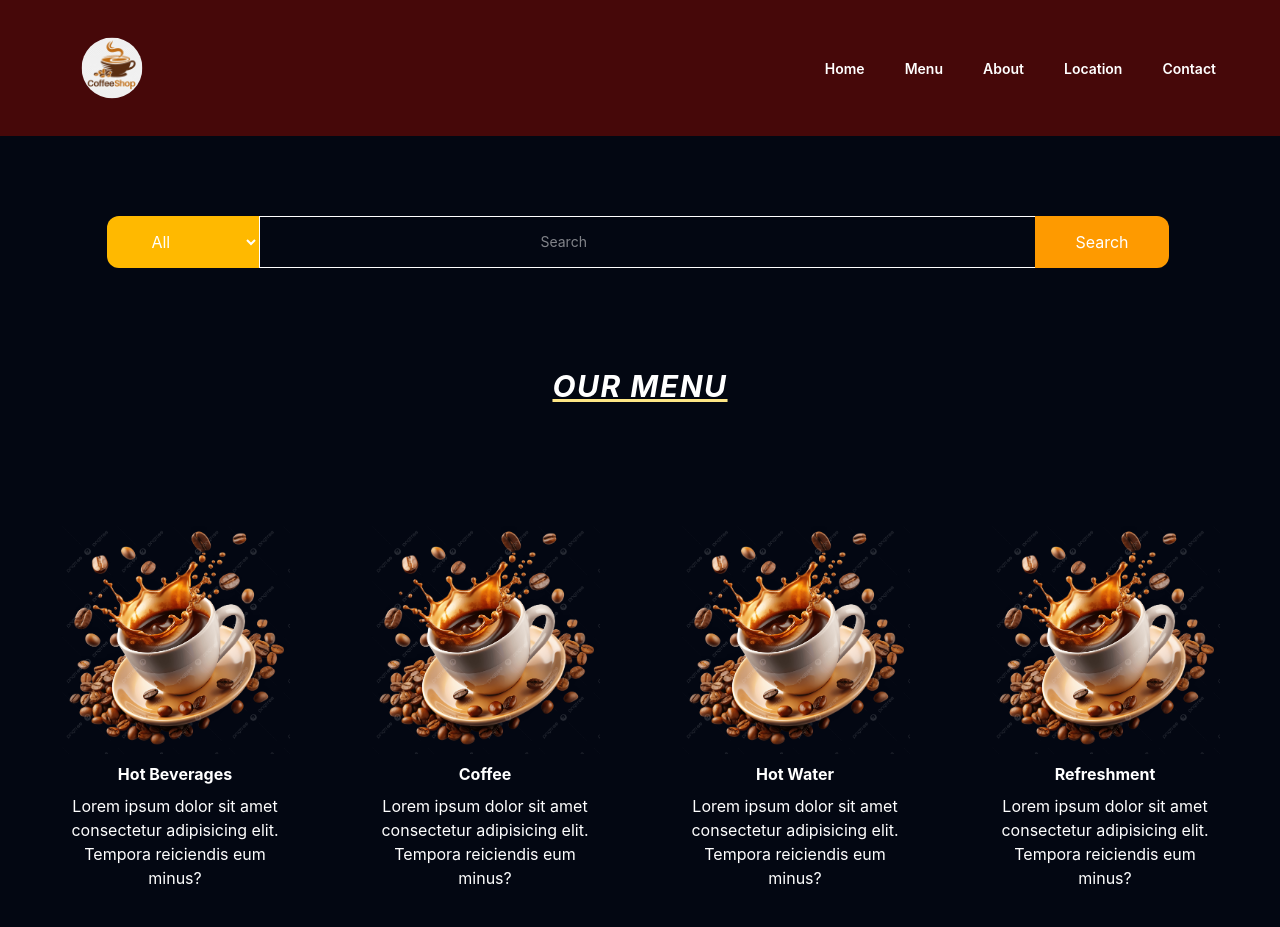
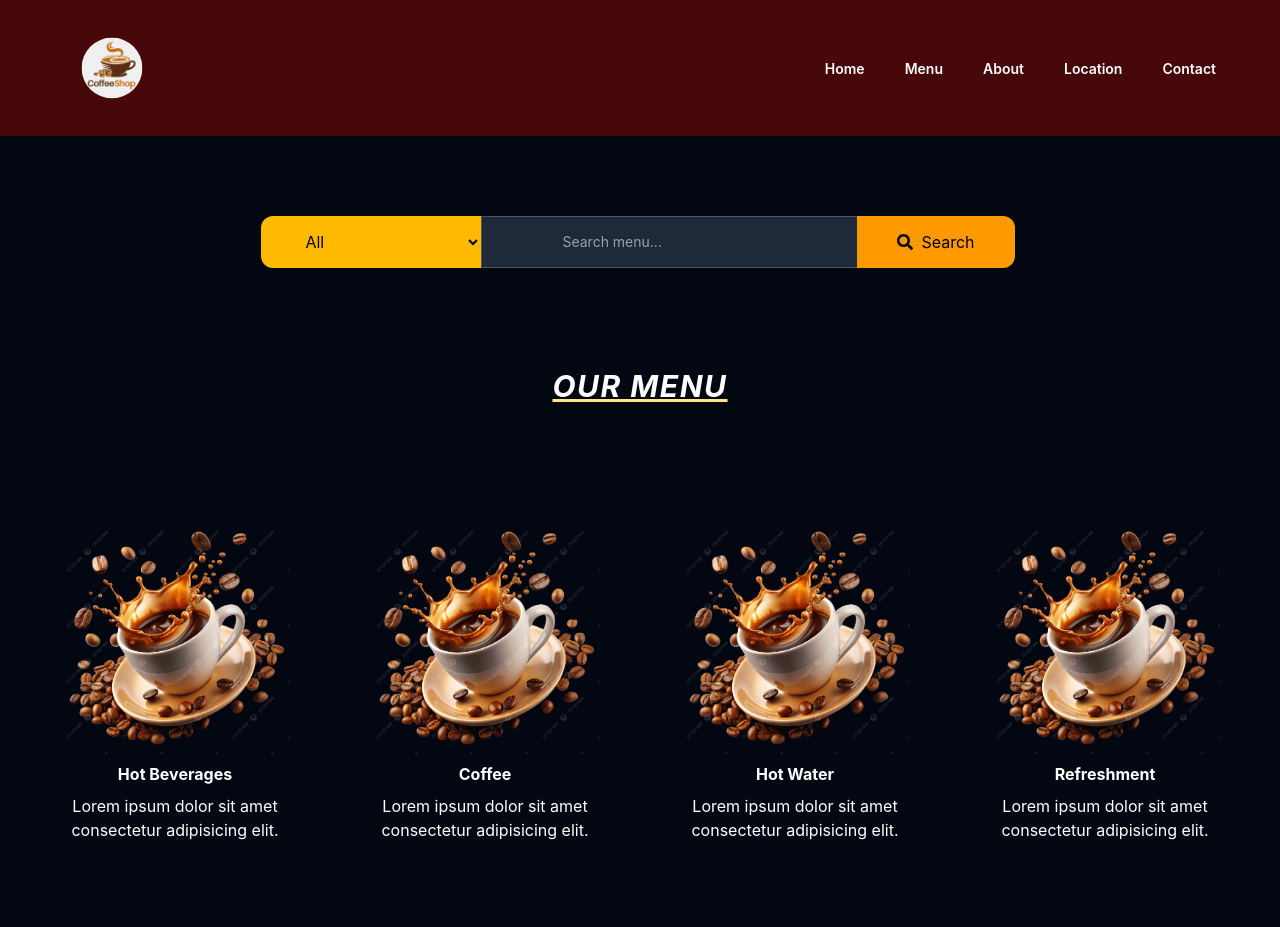
Before and after one commit to Rhsti/Coffee-Shop, a React (Vite) app: page /Menu in a window 1280 px wide. Shown: the top 927 px of the page. Built offline with nearby package versions, Linux system fonts and the light colour scheme.

Commit message:
Add search and filter to menu

```diff
--- a/src/pages/home/Home.jsx
+++ b/src/pages/home/Home.jsx
@@ -1,13 +1,13 @@
 import Footer from '../../component/footer/Footer'
 import Header from '../../component/header/Header'
 import Herosection from '../../component/herosection/Herosection'
-import { FaCoffee, FaHeart } from 'react-icons/fa'
 import buttercroissant from '../../assets/buttercroissant.jpg'
 import tea from '../../assets/tea.jpg'
 import coffee from '../../assets/coffee.jpg'
 import sandwich from '../../assets/sandwich.jpg'
 import smoothie from '../../assets/smoothie.jpg'
 import rezeptsmoothie from '../../assets/rezept-smoothie.jpg'
+import { FaCoffee, FaHeart } from 'react-icons/fa'
 function Home() {
   return (
     // <div >
@@ -21,13 +21,15 @@ function Home() {
       <main className="flex-1 ">
          <div className='flex flex-col items-center
          justify-center mt-10 gap-6 md:text-xl text-lg m-10 '>
-          <h1 className='text-amber-300 md:text-4xl text-xl font-bold uppercase underline italic pb-5'>Welcome to Our Coffee Shop {FaCoffee}</h1>
+          <h1 className='decoration-amber-400 md:text-4xl text-xl font-bold uppercase underline italic pb-5'>Welcome to Our Coffee Shop
+            <FaCoffee className='inline ml-2'/></h1>
           <p className='font-bold '>Good coffee. Great moments. A place to feel at home.</p>
           <p className='md:max-w-5xl max-w-3xl md:text-center leading-8 md:tracking-wider tracking-normal'>Welcome to our coffee shop, where every cup is made with care and every visit is meant to be enjoyed. From rich, freshly brewed coffee to delicious pastries
             and cozy surroundings, we are here to make your day a little better.</p>
           <p className='md:max-w-5xl max-w-3xl md:text-center leading-8 md:tracking-wider tracking-normal'>Whether you are starting your morning, catching up with friends, or simply taking a
              moment for yourself,<span className='font-bold'> you are always welcome here.</span></p>
-           <p className='font-bold'>Come in, grab your favorite cup, and stay awhile. {FaCoffee} {FaHeart}</p>
+           <p className='font-bold'>Come in, grab your favorite cup, and stay awhile.
+           <FaHeart className='inline ml-2 text-red-700'/> </p>
            <h2 className='mt-10 font-bold text-2xl underline italic uppercase'>gallery</h2>
          </div>
         {/*  max-w-100 w-full mx-auto */}
--- a/src/pages/menu/Menu.jsx
+++ b/src/pages/menu/Menu.jsx
@@ -1,88 +1,191 @@
-import { FaSearch } from "react-icons/fa"
-import Footer from "../../component/footer/Footer"
-import Header from "../../component/header/Header"
-import HotBeverages from '../../assets/flying-cup-of-coffee.png'
 
+import { useState } from "react";
+import { FaSearch } from "react-icons/fa";
+
+import Footer from "../../component/footer/Footer";
+import Header from "../../component/header/Header";
+import HotBeverages from "../../assets/flying-cup-of-coffee.png";
+
+// Menu data
+const menuItems = [
+  {
+    id: 1,
+    name: "Hot Beverages",
+    category: "hot",
+    description:
+      "Lorem ipsum dolor sit amet consectetur adipisicing elit.",
+    image: HotBeverages,
+  },
+  {
+    id: 2,
+    name: "Coffee",
+    category: "coffee",
+    description:
+      "Lorem ipsum dolor sit amet consectetur adipisicing elit.",
+    image: HotBeverages,
+  },
+  {
+    id: 3,
+    name: "Hot Water",
+    category: "water",
+    description:
+      "Lorem ipsum dolor sit amet consectetur adipisicing elit.",
+    image: HotBeverages,
+  },
+  {
+    id: 4,
+    name: "Refreshment",
+    category: "refreshment",
+    description:
+      "Lorem ipsum dolor sit amet consectetur adipisicing elit.",
+    image: HotBeverages,
+  },
+  {
+    id: 5,
+    name: "Cold Beverages",
+    category: "cold",
+    description:
+      "Lorem ipsum dolor sit amet consectetur adipisicing elit.",
+    image: HotBeverages,
+  },
+];
 
 function Menu() {
 
+  const [search, setSearch] = useState("");
+  const [filter, setFilter] = useState("all");
+
+  // Search + filter
+  const filteredItems = menuItems.filter((item) => {
+    // Check if name matches search
+    const matchesSearch = item.name
+      .toLowerCase()
+      .includes(search.toLowerCase());
+
+    // Check if category matches filter
+    const matchesFilter =
+      filter === "all" || item.category === filter;
+
+    // Item must match BOTH
+    return matchesSearch && matchesFilter;
+  });
+
   return (
     <>
-    <div className="min-h-screen flex flex-col bg-gray-950 text-white">
-        <Header/>
-{/* flex flex-col items-center */}
-          <main className="flex-1 mt-20">
-           <section className="flex justify-center  ">
-             <form action="" className="flex gap-4  mx-5">
-                <select className="relative left-4 lg:px-10 md:px-6 px-2 rounded-l-xl bg-amber-400 outline-0" name="filter" id=""filter >
-              <option   value="all">All</option>
-              <option value="iphone">Iphone</option>
-             </select>
-               <input className="w-full p-3 lg:px-70  md:px-30 px-10 ps-9 bg-neutral-secondar
-              y-medium border border-default-medium text-heading
-              text-sm rounded-base focus:ring-brand focus:border-brand shadow-xs
-               placeholder:text-body"  type="search" name="search" id="search
-                " placeholder="Search" />
-                <button className="bg-amber-500 relative right-5 lg:px-10 md:px-6 px-2 py-3.5 rounded-r-xl">{FaSearch} Search</button>
+      <div className="min-h-screen flex flex-col bg-gray-950 text-white">
 
-             </form>
+        <Header />
 
-           </section>
-              <div className="flex justify-center mt-25 text-3xl
-              font-bold tracking-wider italic uppercase underline decoration-amber-200">
-                 <h1>Our Menu</h1>
+        <main className="flex-1 mt-20">
+
+
+          <section className="flex justify-center">
+            <form
+              className="flex gap-4 mx-5"
+              onSubmit={(e) => e.preventDefault()}
+            >
+
+
+              <select
+                value={filter}
+                onChange={(e) => setFilter(e.target.value)}
+                className="relative left-4 lg:px-10 md:px-6 px-2 rounded-l-xl bg-amber-400 text-black outline-0"
+              >
+                <option value="all">
+                  All
+                </option>
+
+                <option value="hot">
+                  Hot Beverages
+                </option>
+
+                <option value="coffee">
+                  Coffee
+                </option>
+
+                <option value="water">
+                  Hot Water
+                </option>
+
+                <option value="refreshment">
+                  Refreshment
+                </option>
+
+                <option value="cold">
+                  Cold Beverages
+                </option>
+              </select>
+
+
+              <input
+                className="w-full p-3 lg:px-20 md:px-10 px-5 bg-gray-800 border border-gray-600 text-white text-sm rounded-base outline-none focus:ring-2 focus:ring-amber-400 focus:border-amber-400 placeholder:text-gray-400"
+                type="search"
+                name="search"
+                placeholder="Search menu..."
+                value={search}
+                onChange={(e) => setSearch(e.target.value)}
+              />
+
+
+              <button
+                type="submit"
+                className="bg-amber-500 text-black relative right-5 lg:px-10 md:px-6 px-4 py-3.5 rounded-r-xl flex items-center gap-2"
+              >
+                <FaSearch />
+                Search
+              </button>
+
+            </form>
+          </section>
+
+
+          <div
+            className="flex justify-center mt-25 text-3xl
+            font-bold tracking-wider italic uppercase
+            underline decoration-amber-200"
+          >
+            <h1>Our Menu</h1>
+          </div>
+
+
+          <section
+            className="grid lg:grid-cols-4 md:grid-cols-3
+            grid-cols-2 mx-15 mt-30 mb-20 gap-20"
+          >
+
+            {filteredItems.map((item) => (
+              <div
+                key={item.id}
+                className="text-center"
+              >
+
+                <img
+                  src={item.image}
+                  className=""
+                  alt={item.name}
+                />
+
+                <h3 className="font-bold py-2">
+                  {item.name}
+                </h3>
+
+                <p className="hidden md:block min-w-50">
+                  {item.description}
+                </p>
+
               </div>
-           <section className="grid lg:grid-cols-4  md:grid-cols-3 grid-cols-2
-           mx-15
-            mt-30  mb-20 gap-20 ">
+            ))}
 
-            <div className="text-center">
-              <img src={HotBeverages} className="" alt="" />
-              <h3 className="font-bold py-2 ">Hot Beverages</h3>
-              <p className="hidden md:block min-w-50">Lorem ipsum dolor sit amet consectetur adipisicing elit.
-                Tempora
-                reiciendis eum minus?
-              </p>
-            </div>
-            <div className="text-center">
-              <img src={HotBeverages} className="" alt="" />
-              <h3 className="font-bold py-2 ">Coffee</h3>
-              <p className="hidden md:block min-w-50">Lorem ipsum dolor sit amet consectetur adipisicing elit.
-                Tempora
-                reiciendis eum minus?
-              </p>
-            </div>
-            <div className="text-center">
-              <img src={HotBeverages} className="" alt="" />
-              <h3 className="font-bold py-2 ">Hot Water</h3>
-              <p className="hidden md:block min-w-50">Lorem ipsum dolor sit amet consectetur adipisicing elit.
-                Tempora
-                reiciendis eum minus?
-              </p>
-            </div>
-            <div className="text-center">
-              <img src={HotBeverages} className="" alt="" />
-              <h3 className="font-bold py-2 ">Refreshment</h3>
-              <p className="hidden md:block min-w-50">Lorem ipsum dolor sit amet consectetur adipisicing elit.
-                Tempora
-                reiciendis eum minus?
-              </p>
-            </div>
-            <div className="text-center">
-              <img src={HotBeverages} className="" alt="" />
-              <h3 className="font-bold py-2 ">Cold Beverages</h3>
-              <p className="hidden md:block min-w-50">Lorem ipsum dolor sit amet consectetur adipisicing elit.
-                Tempora
-                reiciendis eum minus?
-              </p>
-            </div>
-           </section>
-          </main>
-   <Footer/>
-    </div>
+          </section>
 
+
+        </main>
+
+        <Footer />
+
+      </div>
     </>
-  )
+  );
 }
 
 export default Menu
```
